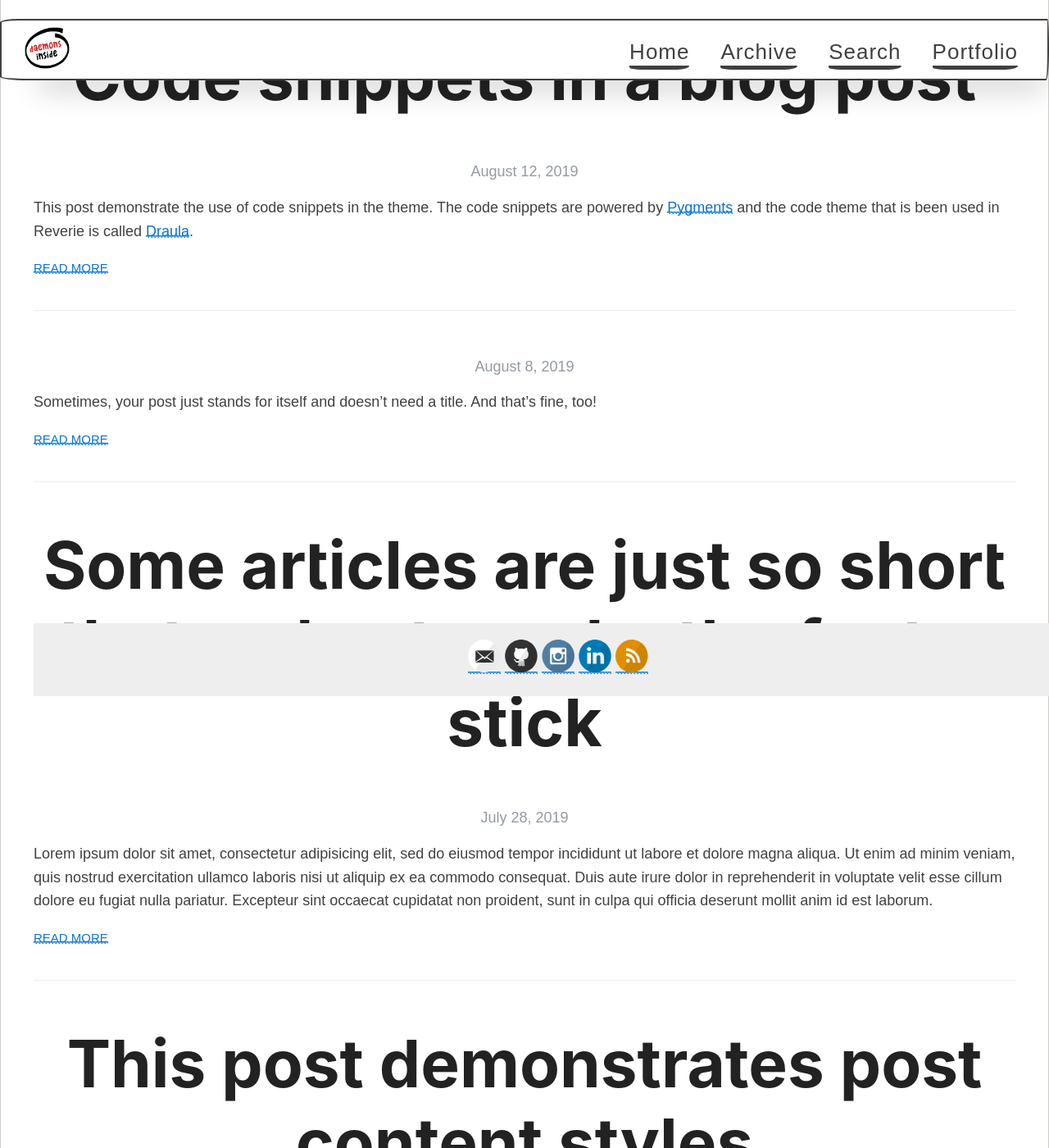
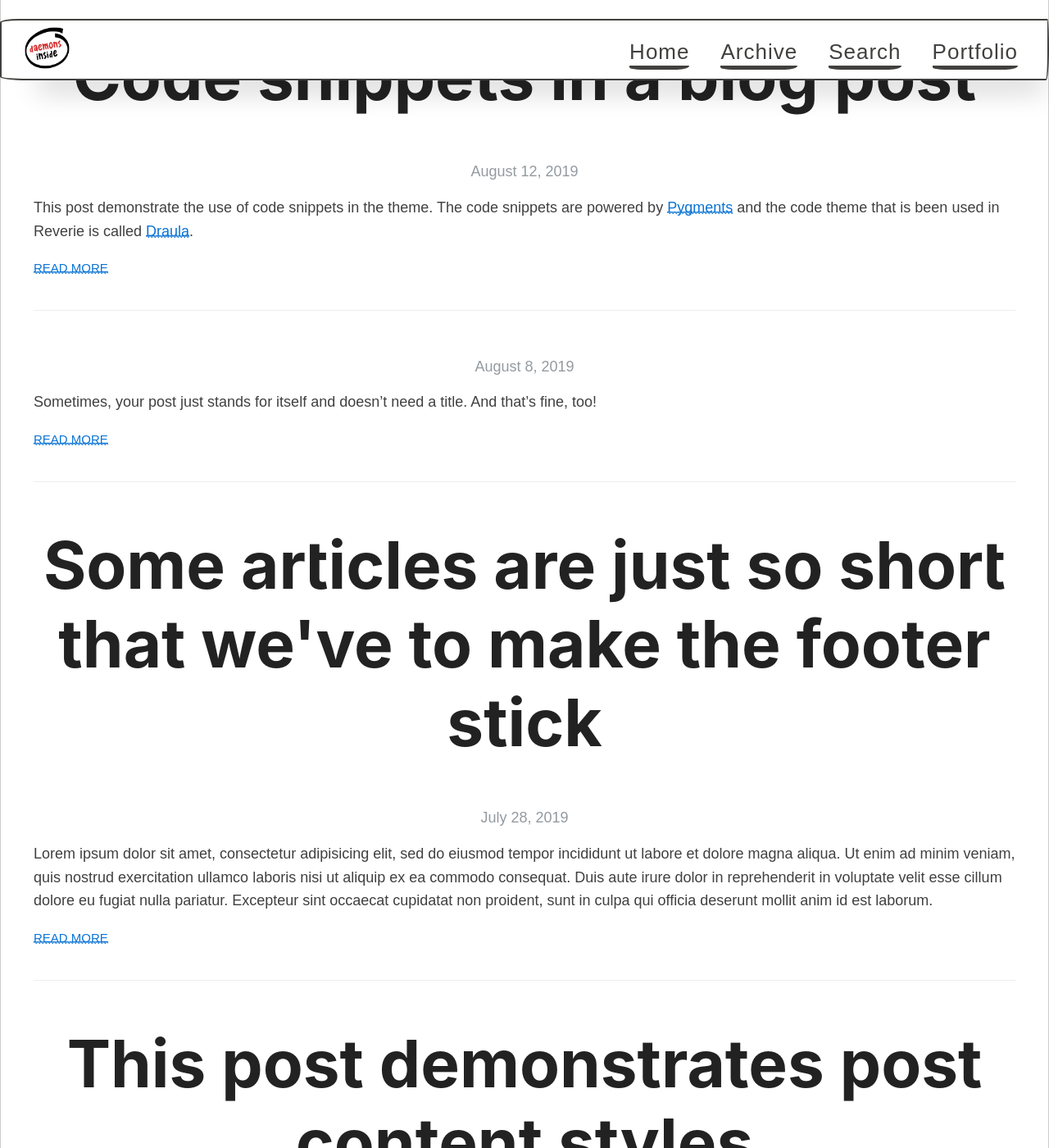
Before and after one commit to daemons-disciple/daemons-disciple.github.io, a Jekyll site: the page built from index.html, in a window 1280 px wide and 1400 px high, scrolled down 551 px. Shown: the whole window at 82% size. Built offline with Jekyll 4.4.1, drawn with Linux system fonts in a browser that asks for light colours; nearby versions of some CDN libraries; some web fonts are replaced; the list of posts is cut into pages by our own code.

Commit message:
footer fix

```diff
--- a/_layouts/default.html
+++ b/_layouts/default.html
@@ -74,6 +74,6 @@
       </div>
     </div>
 
-    {% include analytics.html %}
+    <!-- {% include analytics.html %} -->
   </body>
 </html>
--- a/assets/style.scss
+++ b/assets/style.scss
@@ -411,11 +411,9 @@
 }
 
 .wrapper-footer {
-  position: absolute;
   bottom: 0;
   width: 100%;
   height: 89px;
-  background-color: $lightGray;
 }
 
 footer {
@@ -434,15 +432,15 @@
 }
 
 #bar {
-    background: #000;
-    height: 7px;
-    background-size: cover;
-    background-position: left 60%;
-    position: fixed;
-    top: 0;
-    width: 100%;
-    overflow: hidden;
-    z-index: 1000;
+    // background: #000;
+    // height: 7px;
+    // background-size: cover;
+    // background-position: left 60%;
+    // position: fixed;
+    // top: 0;
+    // width: 100%;
+    // overflow: hidden;
+    // z-index: 1000;
 }
 
 .post h1{
```
